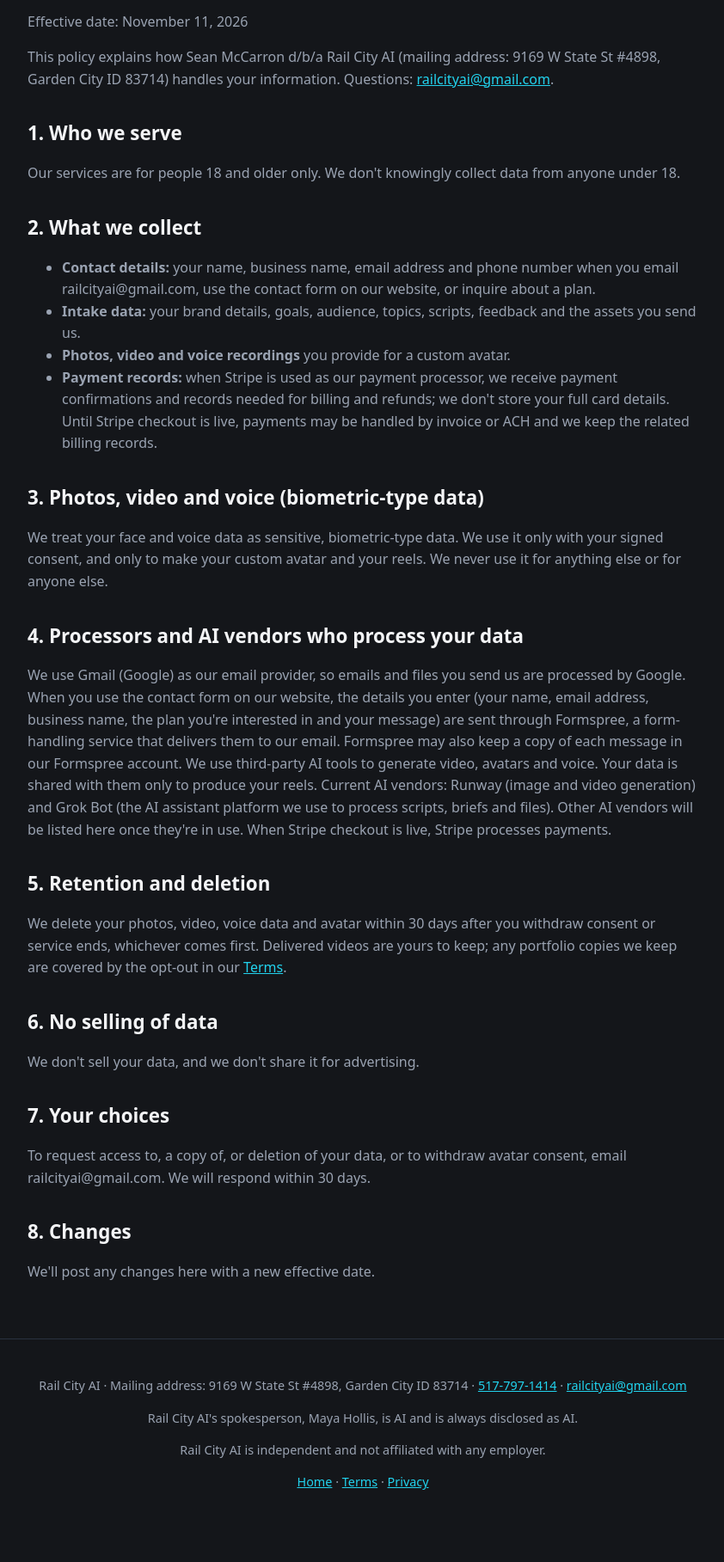
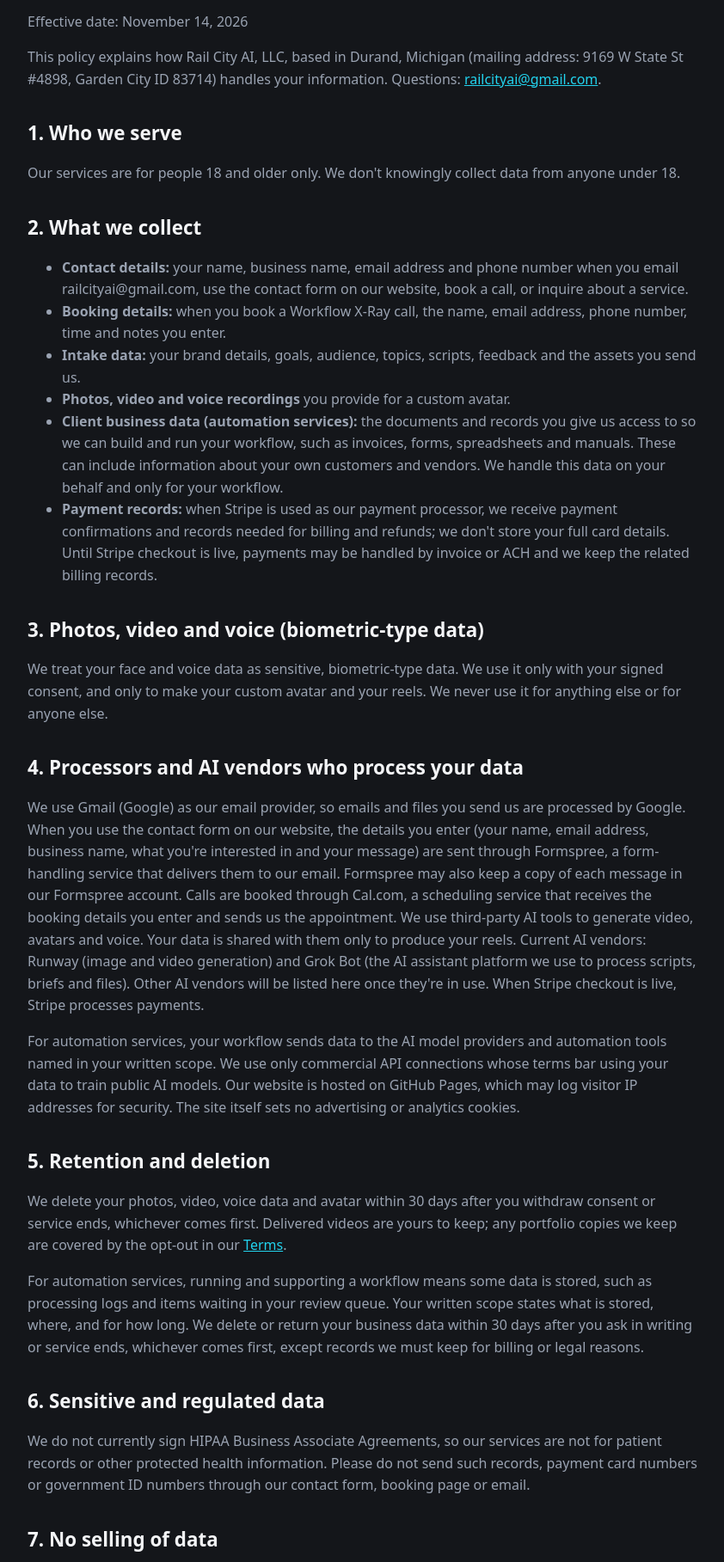
Before and after one commit to SeanMcCarron85/railcityai-site, a plain HTML site: page privacy/index.html in a window 1280 px wide. Shown: the part 183-2000 px from the top of the page at 86% size, without its empty margins (218-1060 px from the left). Before the commit the page ends 1961 px from the top, so only its background shows below. Drawn offline with Linux system fonts and the light colour scheme.

Commit message:
Terms and privacy: cover automation services, Cal.com and the LLC
Adds section 11 (X-Ray, Pilot Build, Managed Reliability, data, regulated
data), booking and client business data in the privacy policy, retention
for automation work, and updates the contracting party to Rail City AI, LLC.

Co-Authored-By: Claude Fable 5.2 <noreply@anthropic.com>
Claude-Session: https://claude.ai/code/session_01KmMi1N242JYneAp8Vb5zq5

```diff
--- a/privacy/index.html
+++ b/privacy/index.html
@@ -36,28 +36,34 @@ footer{border-top:1px solid var(--line);padding:28px 0;text-align:center;color:v
 </div></header>
 <main class="wrap doc">
 <h1>Privacy Policy</h1>
-<p>Effective date: November 11, 2026</p>
-<p>This policy explains how Sean McCarron d/b/a Rail City AI (mailing address: 9169 W State St #4898, Garden City ID 83714) handles your information. Questions: <a href="mailto:railcityai@gmail.com">railcityai@gmail.com</a>.</p>
+<p>Effective date: November 14, 2026</p>
+<p>This policy explains how Rail City AI, LLC, based in Durand, Michigan (mailing address: 9169 W State St #4898, Garden City ID 83714) handles your information. Questions: <a href="mailto:railcityai@gmail.com">railcityai@gmail.com</a>.</p>
 <h2>1. Who we serve</h2>
 <p>Our services are for people 18 and older only. We don't knowingly collect data from anyone under 18.</p>
 <h2>2. What we collect</h2>
 <ul>
-<li><strong>Contact details:</strong> your name, business name, email address and phone number when you email railcityai@gmail.com, use the contact form on our website, or inquire about a plan.</li>
+<li><strong>Contact details:</strong> your name, business name, email address and phone number when you email railcityai@gmail.com, use the contact form on our website, book a call, or inquire about a service.</li>
+<li><strong>Booking details:</strong> when you book a Workflow X-Ray call, the name, email address, phone number, time and notes you enter.</li>
 <li><strong>Intake data:</strong> your brand details, goals, audience, topics, scripts, feedback and the assets you send us.</li>
 <li><strong>Photos, video and voice recordings</strong> you provide for a custom avatar.</li>
+<li><strong>Client business data (automation services):</strong> the documents and records you give us access to so we can build and run your workflow, such as invoices, forms, spreadsheets and manuals. These can include information about your own customers and vendors. We handle this data on your behalf and only for your workflow.</li>
 <li><strong>Payment records:</strong> when Stripe is used as our payment processor, we receive payment confirmations and records needed for billing and refunds; we don't store your full card details. Until Stripe checkout is live, payments may be handled by invoice or ACH and we keep the related billing records.</li>
 </ul>
 <h2>3. Photos, video and voice (biometric-type data)</h2>
 <p>We treat your face and voice data as sensitive, biometric-type data. We use it only with your signed consent, and only to make your custom avatar and your reels. We never use it for anything else or for anyone else.</p>
 <h2>4. Processors and AI vendors who process your data</h2>
-<p>We use Gmail (Google) as our email provider, so emails and files you send us are processed by Google. When you use the contact form on our website, the details you enter (your name, email address, business name, the plan you're interested in and your message) are sent through Formspree, a form-handling service that delivers them to our email. Formspree may also keep a copy of each message in our Formspree account. We use third-party AI tools to generate video, avatars and voice. Your data is shared with them only to produce your reels. Current AI vendors: Runway (image and video generation) and Grok Bot (the AI assistant platform we use to process scripts, briefs and files). Other AI vendors will be listed here once they're in use. When Stripe checkout is live, Stripe processes payments.</p>
+<p>We use Gmail (Google) as our email provider, so emails and files you send us are processed by Google. When you use the contact form on our website, the details you enter (your name, email address, business name, what you're interested in and your message) are sent through Formspree, a form-handling service that delivers them to our email. Formspree may also keep a copy of each message in our Formspree account. Calls are booked through Cal.com, a scheduling service that receives the booking details you enter and sends us the appointment. We use third-party AI tools to generate video, avatars and voice. Your data is shared with them only to produce your reels. Current AI vendors: Runway (image and video generation) and Grok Bot (the AI assistant platform we use to process scripts, briefs and files). Other AI vendors will be listed here once they're in use. When Stripe checkout is live, Stripe processes payments.</p>
+<p>For automation services, your workflow sends data to the AI model providers and automation tools named in your written scope. We use only commercial API connections whose terms bar using your data to train public AI models. Our website is hosted on GitHub Pages, which may log visitor IP addresses for security. The site itself sets no advertising or analytics cookies.</p>
 <h2>5. Retention and deletion</h2>
 <p>We delete your photos, video, voice data and avatar within 30 days after you withdraw consent or service ends, whichever comes first. Delivered videos are yours to keep; any portfolio copies we keep are covered by the opt-out in our <a href="../terms/">Terms</a>.</p>
-<h2>6. No selling of data</h2>
+<p>For automation services, running and supporting a workflow means some data is stored, such as processing logs and items waiting in your review queue. Your written scope states what is stored, where, and for how long. We delete or return your business data within 30 days after you ask in writing or service ends, whichever comes first, except records we must keep for billing or legal reasons.</p>
+<h2>6. Sensitive and regulated data</h2>
+<p>We do not currently sign HIPAA Business Associate Agreements, so our services are not for patient records or other protected health information. Please do not send such records, payment card numbers or government ID numbers through our contact form, booking page or email.</p>
+<h2>7. No selling of data</h2>
 <p>We don't sell your data, and we don't share it for advertising.</p>
-<h2>7. Your choices</h2>
+<h2>8. Your choices</h2>
 <p>To request access to, a copy of, or deletion of your data, or to withdraw avatar consent, email railcityai@gmail.com. We will respond within 30 days.</p>
-<h2>8. Changes</h2>
+<h2>9. Changes</h2>
 <p>We'll post any changes here with a new effective date.</p>
 </main>
 <footer><div class="wrap">
```
Also changed, not shown: terms/index.html (+26 -7 lines).
